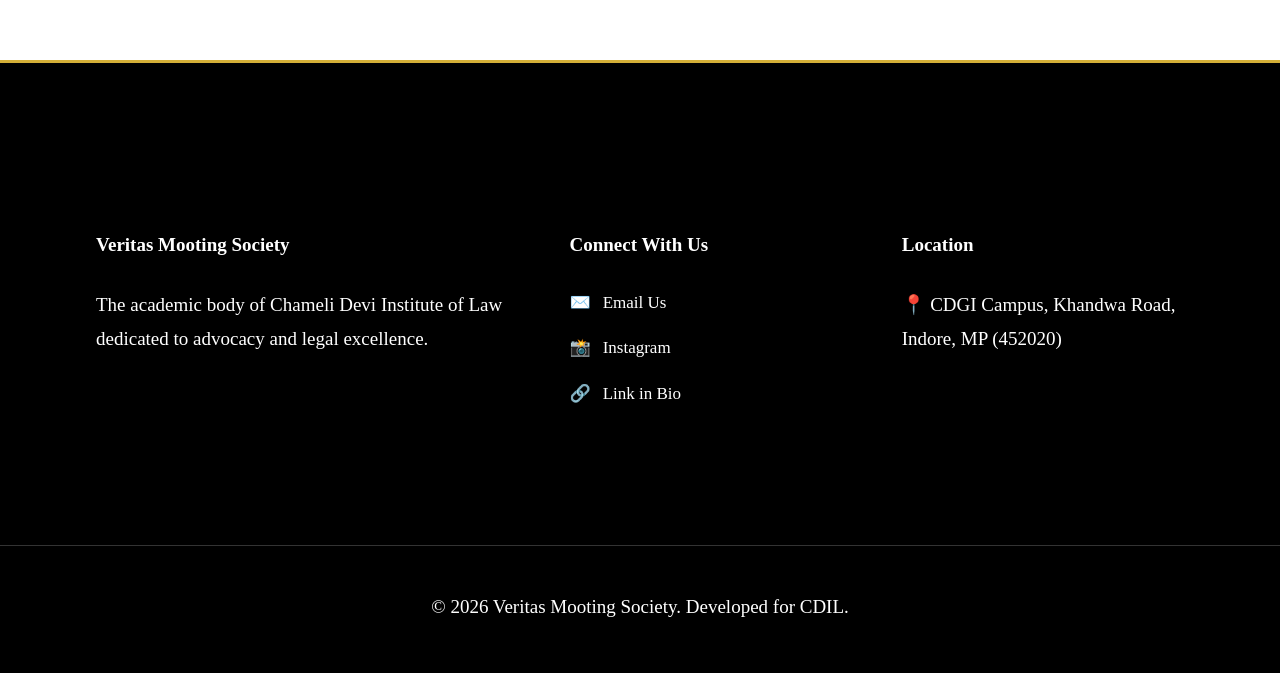
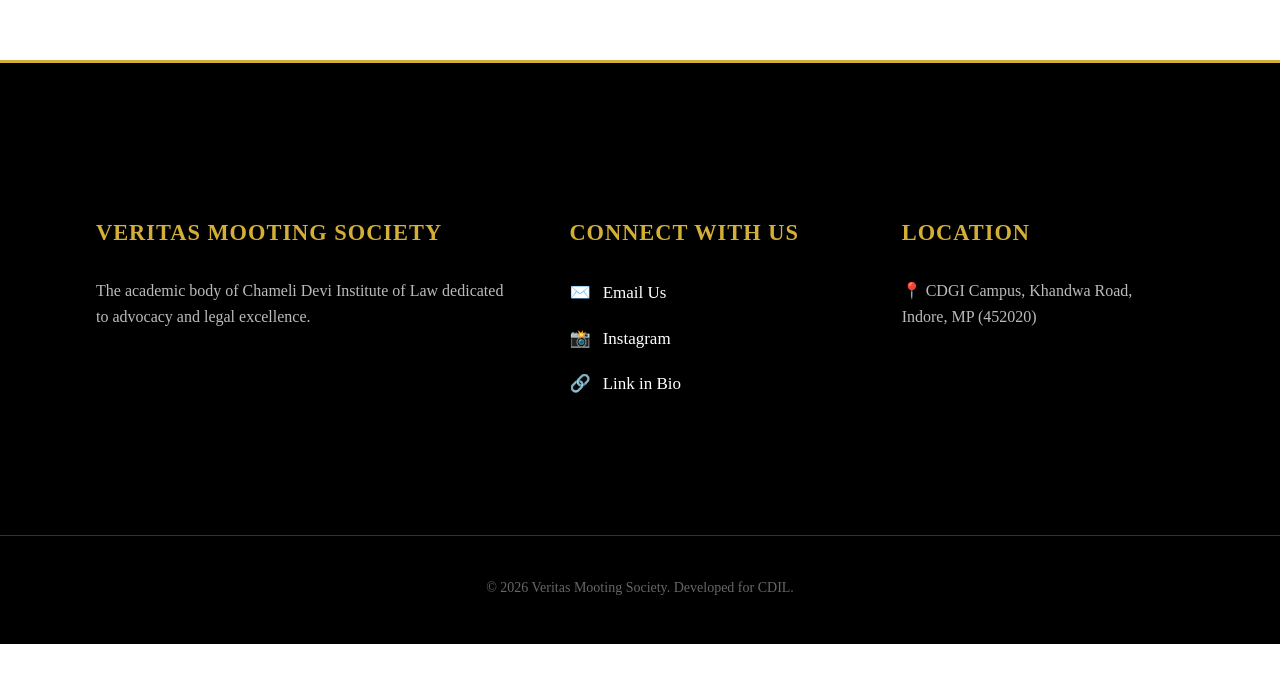
Before and after one commit to atityam/veritas-moot-society, a React (Create React App) app: page / in a window 1280 px wide. Shown: the part 1526-2199 px from the top of the page. After the commit the page ends 2170 px from the top, so only its background shows below. Built offline with nearby package versions, Linux system fonts and the light colour scheme.

Commit message:
Scroll to top

```diff
--- a/src/App.css
+++ b/src/App.css
@@ -163,14 +163,77 @@
 .send-btn { background: #000; color: white; border: 2px solid #000; padding: 15px 40px; font-weight: bold; cursor: pointer; margin-top: 20px; transition: 0.3s; }
 
 /* --- Footer --- */
-.footer-main { background-color: #000; color: #ffffff; padding: 80px 0 30px; margin-top: 100px; border-top: 3px solid var(--gold); position: relative; z-index: 10; }
-.footer-grid { display: grid; grid-template-columns: 1.5fr 1fr 1fr; gap: 50px; }
-.footer-social-list { list-style: none; padding: 0; margin: 0; }
-.footer-social-list li { margin-bottom: 15px; }
-.footer-social-list a { color: #ffffff !important; text-decoration: none !important; font-size: 17px; display: flex; align-items: center; gap: 12px; transition: all 0.3s ease; }
-.footer-bottom { text-align: center; margin-top: 60px; padding-top: 25px; border-top: 1px solid #333; }
+.footer-main {
+  background-color: #000;
+  color: #ffffff;
+  padding: 60px 0 30px; /* Adjusted padding for better mobile feel */
+  margin-top: 100px;
+  border-top: 3px solid var(--gold);
+  position: relative;
+  z-index: 10;
+  width: 100%;
+}
 
-/* --- RESPONSIVENESS (992px) --- */
+.footer-grid {
+  display: grid;
+  grid-template-columns: 1.5fr 1fr 1fr;
+  gap: 50px;
+  align-items: flex-start;
+}
+
+.footer-col h4 {
+  color: var(--gold);
+  font-family: serif;
+  font-size: 1.4rem;
+  margin-bottom: 25px;
+  text-transform: uppercase;
+  letter-spacing: 1px;
+}
+
+.footer-col p {
+  color: #bbb;
+  font-size: 16px;
+  line-height: 1.6;
+}
+
+.footer-social-list {
+  list-style: none;
+  padding: 0;
+  margin: 0;
+}
+
+.footer-social-list li {
+  margin-bottom: 15px;
+}
+
+.footer-social-list a {
+  color: #ffffff !important;
+  text-decoration: none !important;
+  font-size: 17px;
+  display: flex;
+  align-items: center;
+  gap: 12px;
+  transition: all 0.3s ease;
+}
+
+.footer-social-list a:hover {
+  color: var(--gold) !important;
+  transform: translateX(8px);
+}
+
+.footer-bottom {
+  text-align: center;
+  margin-top: 60px;
+  padding-top: 25px;
+  border-top: 1px solid #333;
+}
+
+.footer-bottom p {
+  color: #666;
+  font-size: 14px;
+}
+
+/* --- RESPONSIVENESS (992px - Tablets & Small Laptops) --- */
 @media (max-width: 992px) {
   .nav-brand { justify-content: flex-start; padding-left: 15px; width: 90%; gap: 10px; }
   .nav-brand img { height: 45px; }
@@ -193,17 +256,42 @@
   }
 
   .nav-links.mobile-open { display: flex; }
-  .nav-links a, .drop-trigger { font-size: 14px; }
-  .side-by-side { flex-direction: column; align-items: center; }
-  .text-area, .image-area { width: 100%; }
-  .page-header h2 { font-size: 2.5rem; }
+
+  /* Footer Adjustment for Tablet */
+  .footer-grid {
+    grid-template-columns: 1fr 1fr; /* Two columns for tablets */
+    gap: 30px;
+  }
 }
 
-/* --- RESPONSIVENESS (768px) --- */
+/* --- RESPONSIVENESS (768px - Mobile Phones) --- */
 @media (max-width: 768px) {
-  .container { width: 90%; padding: 40px 0; }
-  .grid-2, .grid-3, .contact-layout { grid-template-columns: 1fr !important; gap: 15px; }
-  .image-area img { margin-top: 20px; }
-  .page-header { height: 250px; }
-  .page-header h2 { font-size: 2.2rem; }
+  .container { width: 92%; padding: 40px 0; }
+
+  /* Form & Layout Resets */
+  .grid-2, .grid-3, .contact-layout {
+    grid-template-columns: 1fr !important;
+    gap: 15px;
+  }
+
+  .full-width { grid-column: span 1; }
+  .side-by-side { flex-direction: column; align-items: center; }
+  .text-area, .image-area { width: 100%; text-align: center; }
+
+  /* Footer Mobile Reset */
+  .footer-grid {
+    grid-template-columns: 1fr !important; /* Single column for phone */
+    text-align: center;
+    gap: 40px;
+  }
+
+  .footer-social-list a {
+    justify-content: center; /* Centers icons and text on mobile */
+  }
+
+  .footer-social-list a:hover {
+    transform: none; /* Disable slide effect on mobile for better centering */
+  }
+
+  .page-header h2 { font-size: 2rem; }
 }
--- a/src/App.js
+++ b/src/App.js
@@ -9,11 +9,13 @@
 import Winners from './pages/Winners';
 import Gallery from './pages/Gallery';
 import Contact from './pages/Contact';
+import ScrollToTop from "./ScrollToTop";
 import './App.css';
 
 function App() {
   return (
     <Router>
+      <ScrollToTop />
       <div className="app-container">
         <Navbar />
         <main className="content">
--- /dev/null
+++ b/src/ScrollToTop.js
@@ -0,0 +1,15 @@
+import { useEffect } from "react";
+import { useLocation } from "react-router-dom";
+
+const ScrollToTop = () => {
+  const { pathname } = useLocation();
+
+  useEffect(() => {
+    // This forces the window to the top (0,0) every time the URL changes
+    window.scrollTo(0, 0);
+  }, [pathname]);
+
+  return null;
+};
+
+export default ScrollToTop;
```
